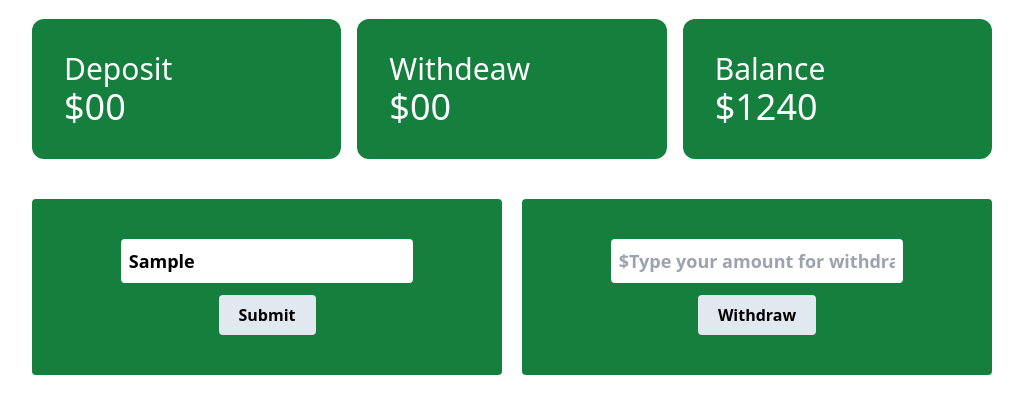
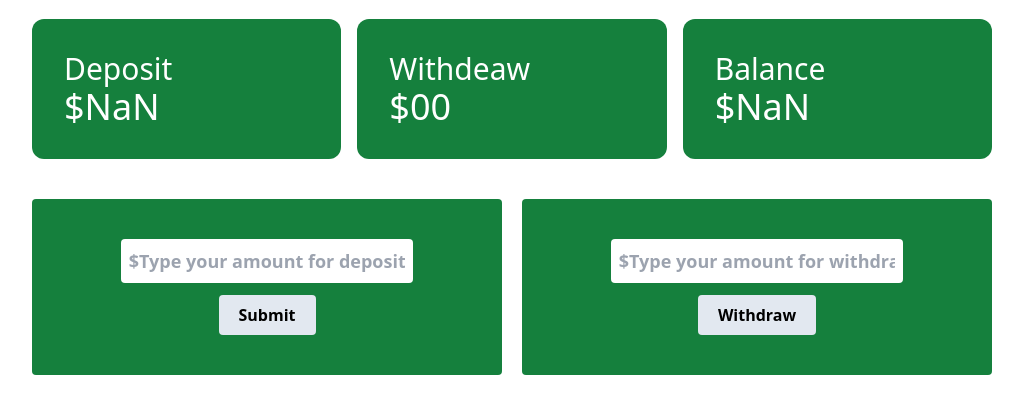
Before and after one commit to mirzaazam/bank-deposit_-_withdraw-javascript-projects, a plain HTML site: page index.html in a window 1280 px wide. Both pictures are taken after typing "Sample" into the empty fields and a click on the button "Submit". Shown: the part 161-574 px from the top of the page, without its empty margins (128-1151 px from the left). Drawn offline with nearby package versions, Linux system fonts and the light colour scheme.

Commit message:
worked submit button

```diff
--- a/index.html
+++ b/index.html
@@ -19,37 +19,40 @@
         <section class="grid grid-cols-3 w-9/12 mx-auto mt-10 gap-4">
             <div class="bg-green-700 p-8 rounded-xl">
                 <h3 class="text-3xl text-white">Deposit</h3>
-                <h1 class="text-4xl text-white">$<span>00</span></h1>
+                <h1 class="text-4xl text-white">$<span id="depost-value">00</span></h1>
             </div>
 
             <div class="bg-green-700 p-8 rounded-xl">
                 <h3 class="text-3xl text-white">Withdeaw</h3>
-                <h1 class="text-4xl text-white">$<span>00</span></h1>
+                <h1 class="text-4xl text-white">$<span id="withdraw-value">00</span></h1>
             </div>
 
             <div class="bg-green-700 p-8 rounded-xl">
                 <h3 class="text-3xl text-white">Balance</h3>
-                <h1 class="text-4xl text-white">$<span>1240</span></h1>
+                <h1 class="text-4xl text-white">$<span id="balance-value">1240</span></h1>
             </div>
         </section>
 
         <!-- input section -->
         <section class="mt-10">
             <div class="grid grid-cols-2 gap-5 w-9/12 mx-auto">
+
                 <div class="bg-green-700 p-10 text-center rounded">
                     <input class="block w-9/12 rounded mx-auto p-2 font-semibold text-lg" type="text" name="" id="deposit-input" placeholder="$Type your amount for deposit">
-                    <button class="px-5 py-2 rounded font-semibold bg-slate-200 mt-3 hover:bg-sky-700 hover:text-white">Submit</button>
+                    <button id="submit-btn" class="px-5 py-2 rounded font-semibold bg-slate-200 mt-3 hover:bg-sky-700 hover:text-white">Submit</button>
                 </div>
+
                 <div class="bg-green-700 p-10 text-center rounded">
                     <input class="block w-9/12 rounded mx-auto p-2 font-semibold text-lg" type="text" name="" id="withdraw-input" placeholder="$Type your amount for withdraw">
-                    <button class="px-5 py-2 rounded font-semibold bg-slate-200 mt-3 hover:bg-sky-700 hover:text-white">Withdraw</button>
+                    <button id="withdraw-btn" class="px-5 py-2 rounded font-semibold bg-slate-200 mt-3 hover:bg-sky-700 hover:text-white">Withdraw</button>
                 </div>
+
             </div>
         </section>
     </main>
 
 
-    <script src="./js/javascript.js"></script>
+    <script src="./js/deposit.js"></script>
 </body>
 
 </html>
--- /dev/null
+++ b/js/deposit.js
@@ -0,0 +1,25 @@
+//for personal deposit and withdraw
+document.getElementById('submit-btn').addEventListener('click', function(){
+
+    //input field
+    const depositInputElement = document.getElementById('deposit-input');
+    const depositInputElementString = document.getElementById('deposit-input').value;
+    const depositInputValue = parseFloat(depositInputElementString);
+
+    // deposit box
+    const depositTextElement = document.getElementById('depost-value');
+    const depositTextStringValue = document.getElementById('depost-value').innerText;
+    const depositTextValue = parseFloat(depositTextStringValue);
+    const totalDepositValue = depositInputValue + depositTextValue;
+
+    // set the value in deposit house
+    depositTextElement.innerText = totalDepositValue;
+    depositInputElement.value = '';
+
+    //balance set value
+    const balanceTextElement = document.getElementById('balance-value');
+    const balanceTextElementString = document.getElementById('balance-value').innerText;
+    const balanceValue = parseFloat(balanceTextElementString);
+    const totalBalance = depositInputValue + balanceValue;
+    balanceTextElement.innerText = totalBalance;
+});
```
Also changed, not shown: js/login.js (added, +12 -0 lines), login.html (+4 -4 lines), js/javascript.js (deleted).
